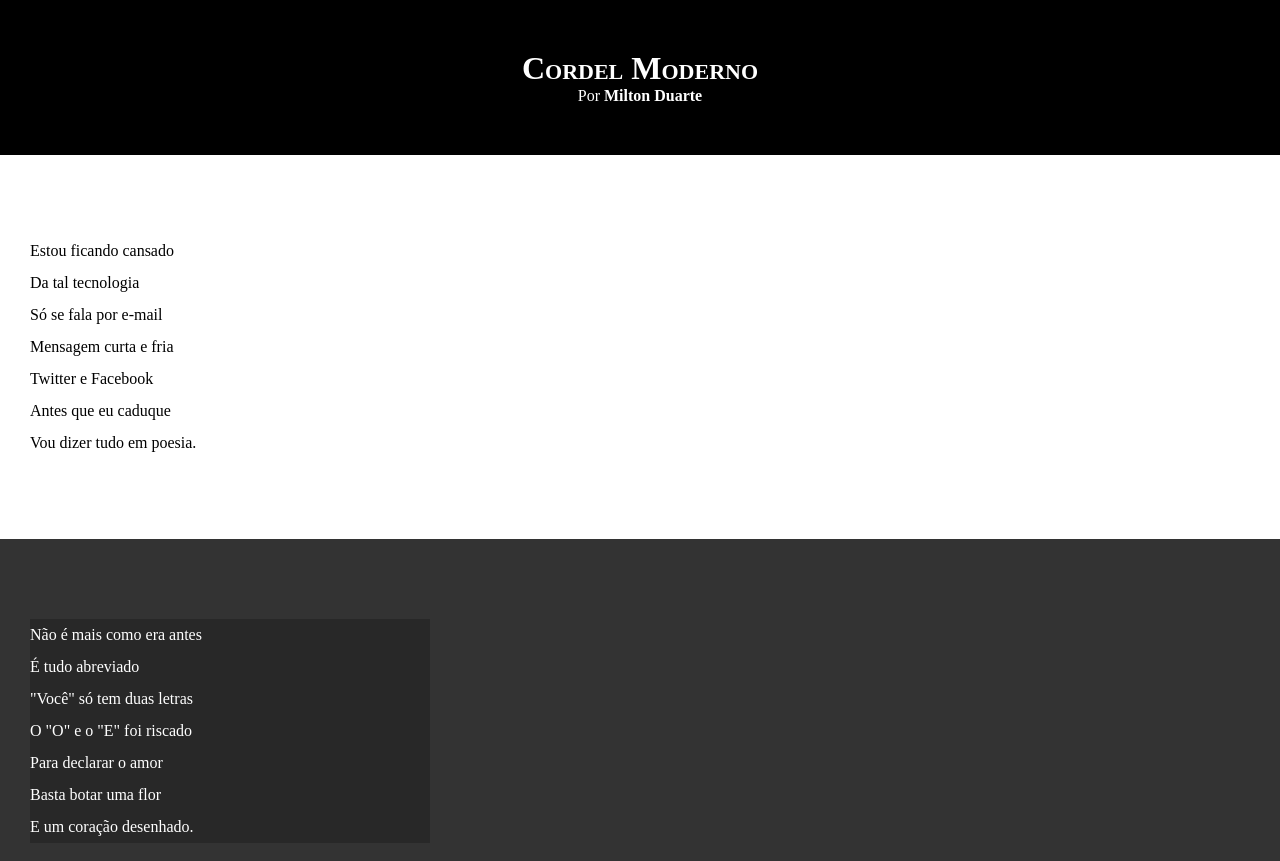
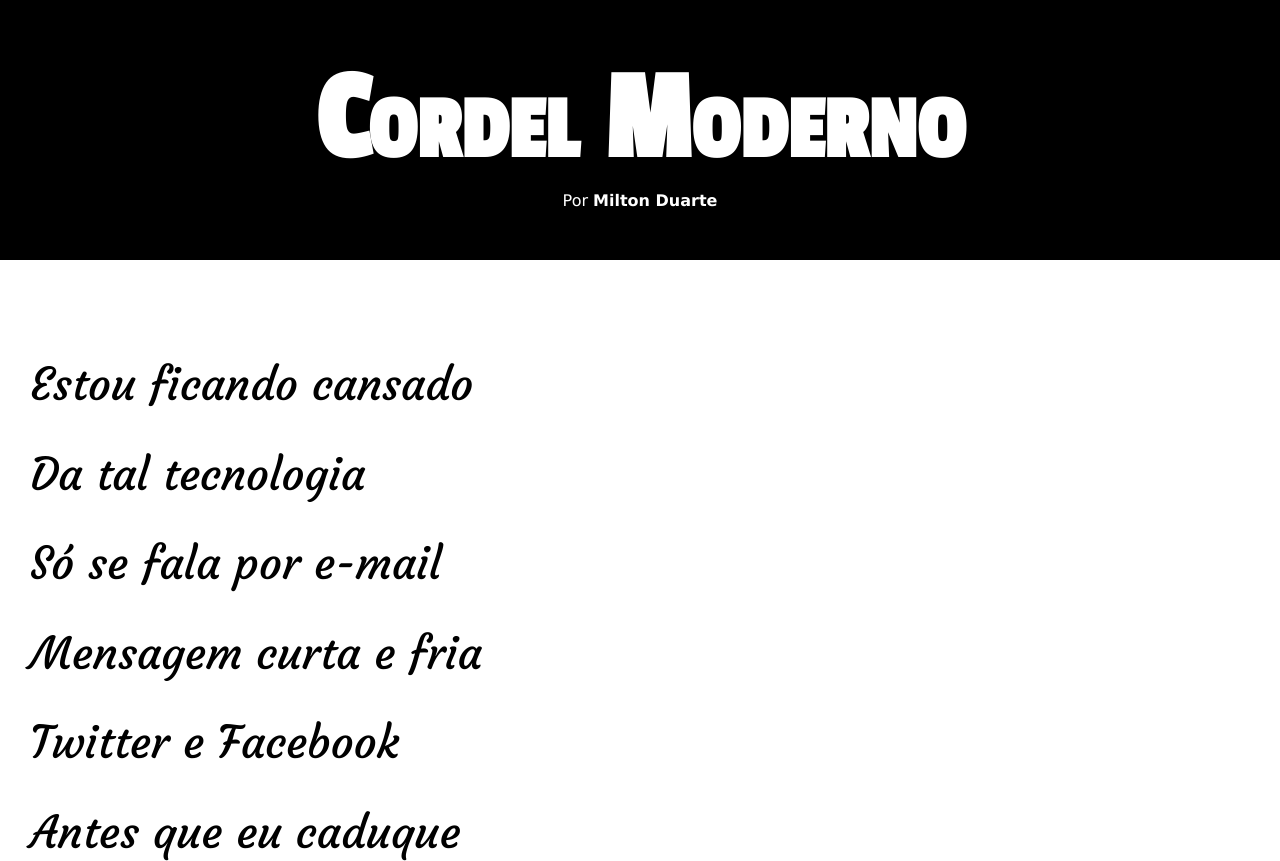
Before and after one commit to isaacdigitalcode/CSS-CV, a plain HTML site: page vDesafio-12/index.html in a window 1280 px wide. Shown: the top 861 px of the page. Drawn offline with Linux system fonts and the light colour scheme.

Commit message:
Atualização de estilos desafio 12

```diff
--- a/vDesafio-12/style.css
+++ b/vDesafio-12/style.css
@@ -1,12 +1,24 @@
 @charset "UTF-8";
+
+@import url('https://fonts.googleapis.com/css2?family=Passion+One&display=swap');
+
+@import url('https://fonts.googleapis.com/css2? family= Courgette & display=swap');
+
+:root {
+    --fonte1: Verdana, Geneva, Tahoma, sans-serif;
+    --fonte2: 'Passion One', cursive;;
+    --fonte3: 'Courgette', cursive;
+}
 
 * {
     margin: 0px;
     padding: 0px;
+    font-size: 1em;
 }
 html, body {
     min-height: 100vh;
     background-color: darkgray;
+    font-family: var(--fonte1);
 }
 
 header {
@@ -17,6 +29,8 @@ header {
 header > h1 {
     padding-top: 50px;
     font-variant: small-caps;
+    font-family: var(--fonte2);
+    font-size: 10vw;
 }
 header > p {
     padding-bottom: 50px;
@@ -35,6 +49,8 @@ section {
     padding-bottom: 10vh;
     line-height: 2em;
     padding-left: 30px;
+    font-family: var(--fonte3);
+    font-size: 3.5vw;
 }
 section.normal {
     background-color: white;
@@ -45,7 +61,8 @@ section.imagem {
     color: white;
 }
 section.imagem > p {
-    width: 400px;
+    display: inline-block;
+    padding: 5px;
     background-color: rgba(0, 0, 0, 0.208);
 }
 footer {
```
